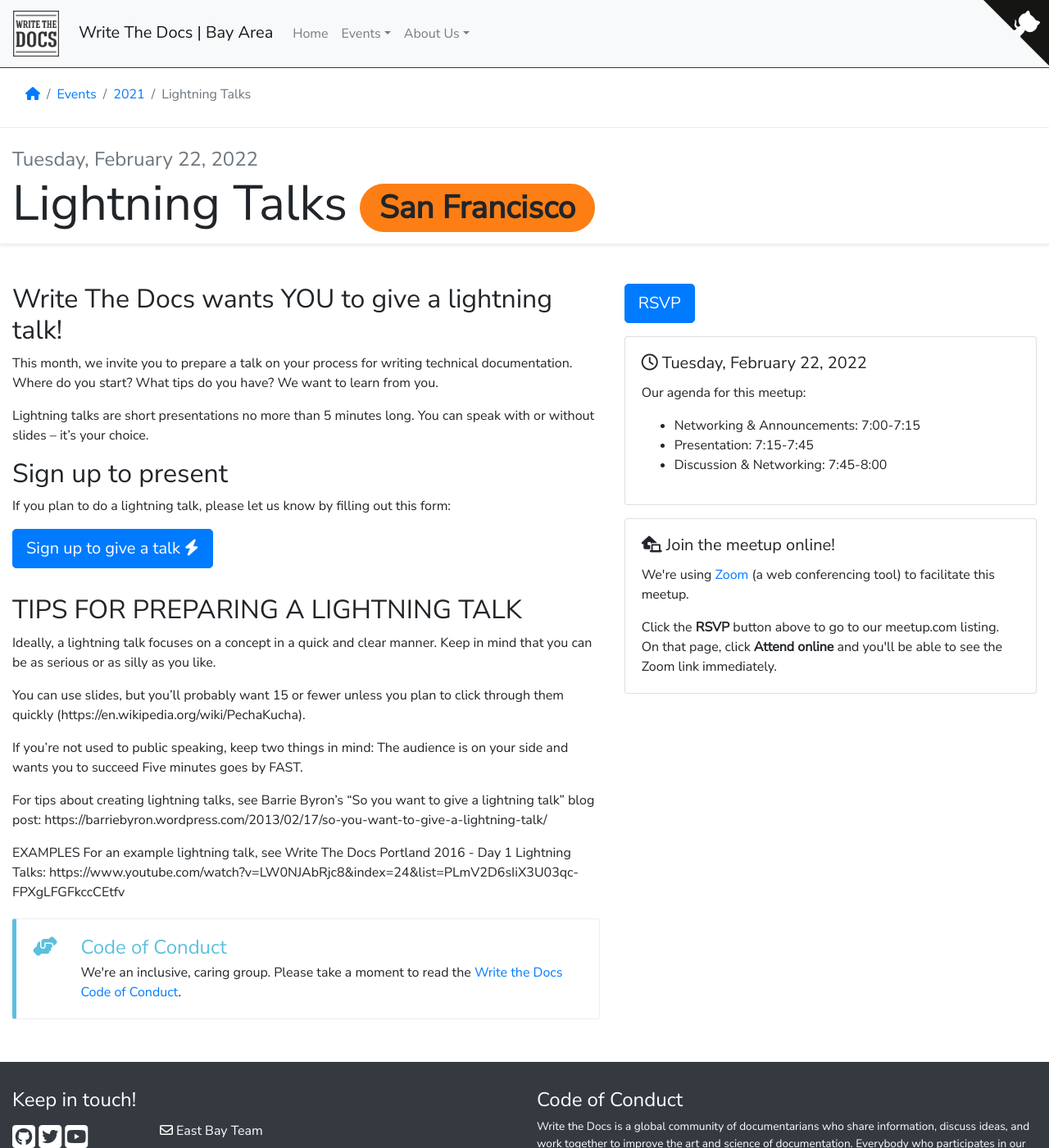
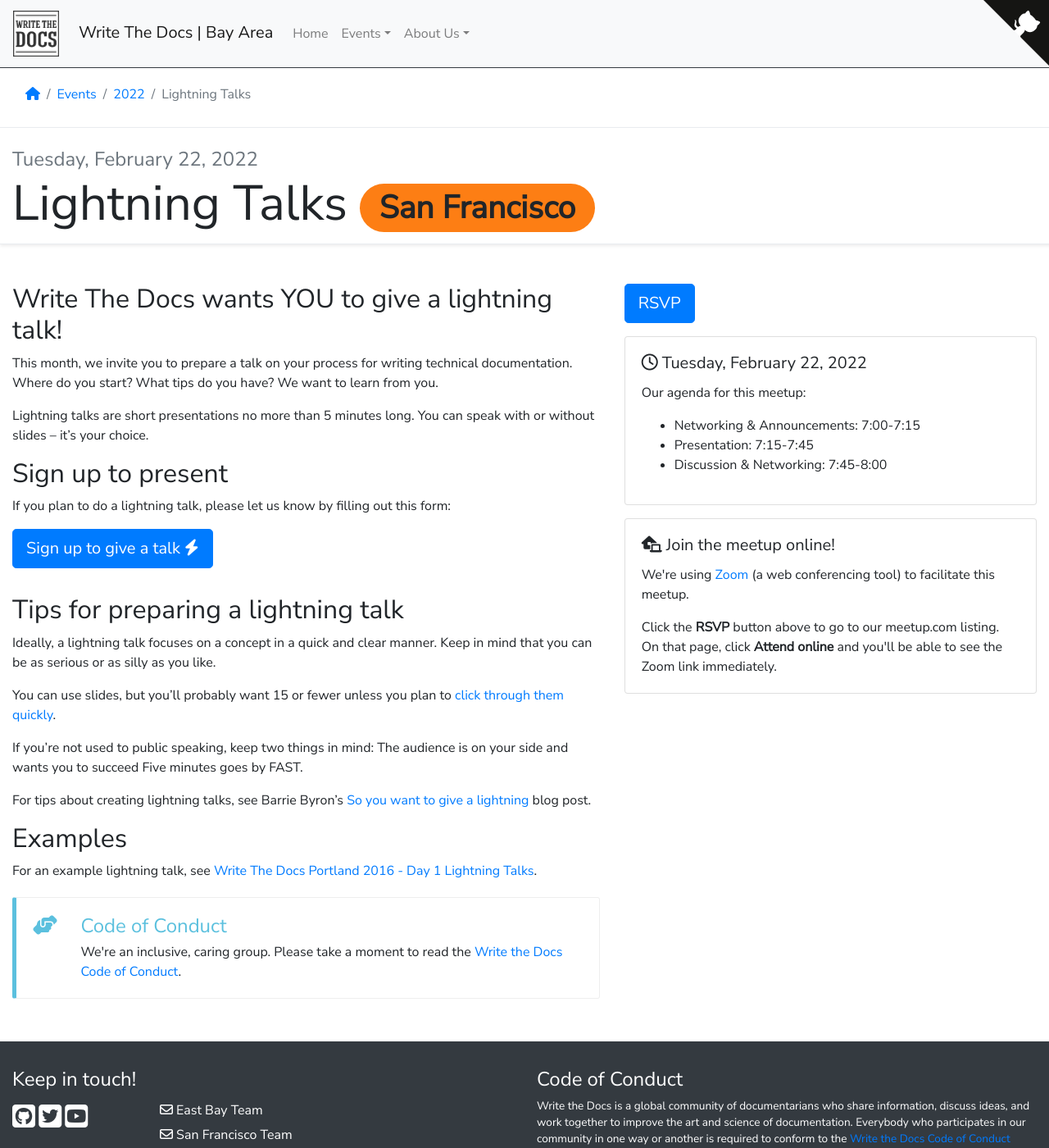
Before and after one commit to San-Francisco-Write-The-Docs/www, a Jekyll site: the page built from content/_events/2022/february.md, in a window 1280 px wide and 1400 px high. Shown: the whole window at 82% size. Built offline with Jekyll 4.4.1, drawn with Linux system fonts in a browser that asks for light colours; nearby versions of some CDN libraries.

Commit message:
Minor fixes

```diff
--- a/content/_events/2022/february.md
+++ b/content/_events/2022/february.md
@@ -4,7 +4,7 @@
 title: Lightning Talks
 published: true
 event-id: feb-2022-lightning-talks
-year: 2021
+year: 2022
 event-date: Tuesday, February 22, 2022
 locale: san-francisco
 description: |
@@ -48,7 +48,7 @@
                 </button>
             </div>
             <div class="modal-body">
-               <iframe src="https://forms.gle/ujD8L87NsuDPySzM8" width="640" height="1067" frameborder="0" marginheight="0" marginwidth="0">Loading…</iframe>
+               <iframe src="https://docs.google.com/forms/d/e/1FAIpQLSeJdGM7H71yrxA4ZKdQ4MPU1cD91FYBndvdSWIIZfUxuWe4yQ/viewform" width="640" height="1067" frameborder="0" marginheight="0" marginwidth="0">Loading…</iframe>
             </div>
             <div class="modal-footer">
                 <button type="button" class="btn btn-outline-primary" data-dismiss="modal">Close</button>
@@ -58,18 +58,19 @@
 </div>
 
 
-## TIPS FOR PREPARING A LIGHTNING TALK ##
+## Tips for preparing a lightning talk ##
 
 Ideally, a lightning talk focuses on a concept in a quick and clear manner. Keep in mind that you can be as serious or as silly as you like.
 
-You can use slides, but you’ll probably want 15 or fewer unless you plan to click through them quickly (https://en.wikipedia.org/wiki/PechaKucha).
+You can use slides, but you’ll probably want 15 or fewer unless you plan to [click through them quickly](https://en.wikipedia.org/wiki/PechaKucha).
 
 If you’re not used to public speaking, keep two things in mind:
 The audience is on your side and wants you to succeed
 Five minutes goes by FAST.
 
-For tips about creating lightning talks, see Barrie Byron’s “So you want to give a lightning talk” blog post:
-https://barriebyron.wordpress.com/2013/02/17/so-you-want-to-give-a-lightning-talk/
+For tips about creating lightning talks, see Barrie Byron’s [So you want to give a lightning](https://barriebyron.wordpress.com/2013/02/17/so-you-want-to-give-a-lightning-talk/]) blog post.
 
-EXAMPLES
-For an example lightning talk, see Write The Docs Portland 2016 - Day 1 Lightning Talks: https://www.youtube.com/watch?v=LW0NJAbRjc8&index=24&list=PLmV2D6sIiX3U03qc-FPXgLFGFkccCEtfv
+
+## Examples ##
+
+For an example lightning talk, see [Write The Docs Portland 2016 - Day 1 Lightning Talks](https://www.youtube.com/watch?v=LW0NJAbRjc8&index=24&list=PLmV2D6sIiX3U03qc-FPXgLFGFkccCEtfv).
```
